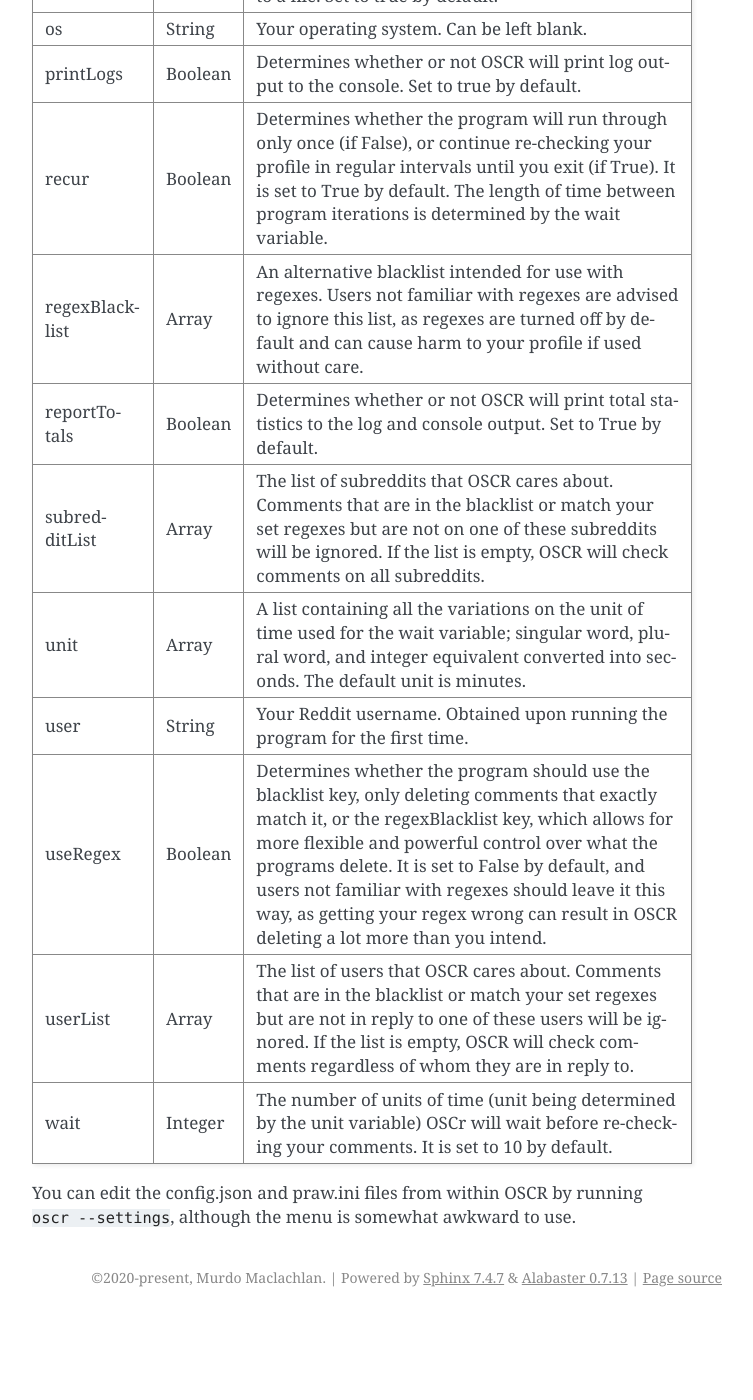
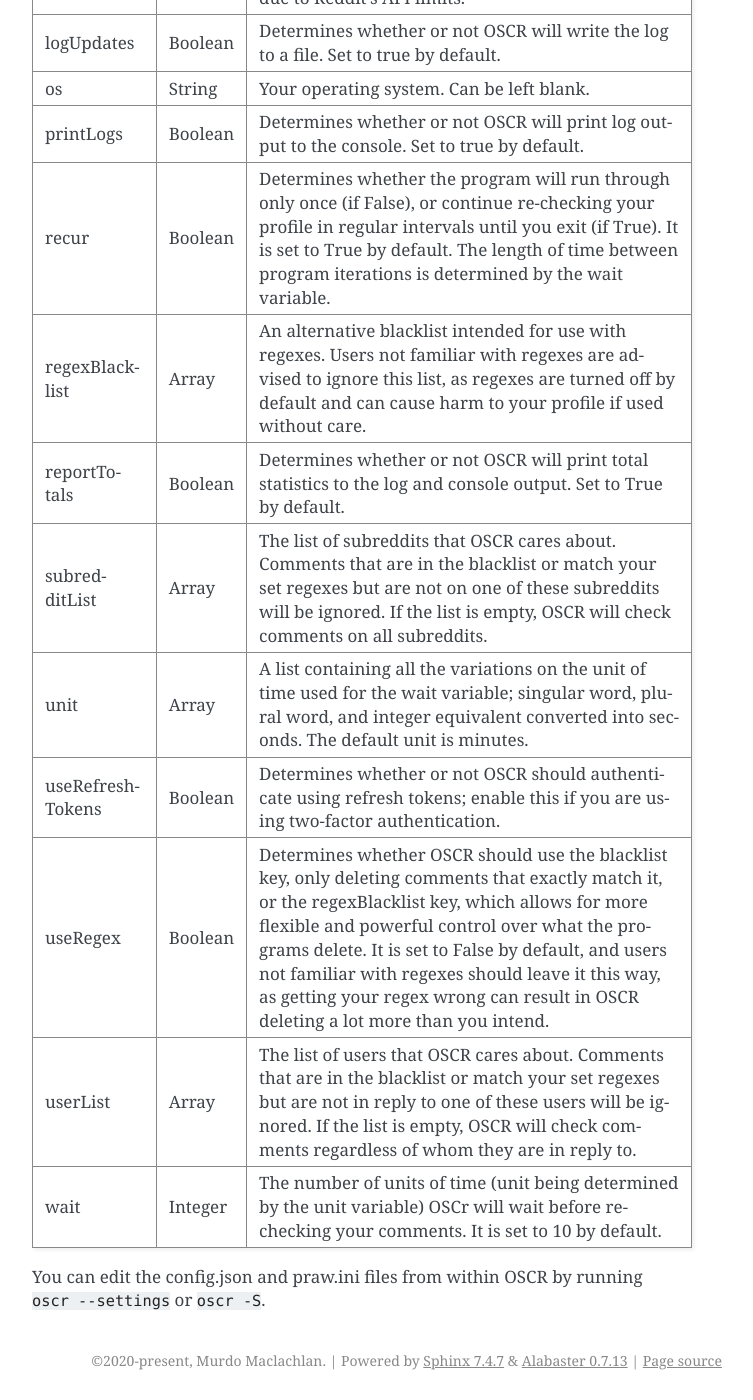
Before and after one commit to MurdoMaclachlan/oscr, a Sphinx documentation site: the page built from docs/source/configuration.rst, in a window 1280 px wide and 1400 px high, scrolled down 1742 px. Shown: the whole window, without its empty margins (388-1141 px from the left). Built offline with Sphinx 7.4.7, drawn with Linux system fonts in a browser that asks for light colours; before the commit the page ends 3059 px from its top, so only the background shows below that; some of the changed lines change nothing that is shown; some of the changed text lies outside the part shown.

Commit message:
Update configuration.rst

```diff
--- a/docs/source/configuration.rst
+++ b/docs/source/configuration.rst
@@ -8,26 +8,28 @@
            {
                "blacklist": [
                    "claim",
+                   "claiming",
+                   "claim -- this was a automated action. please contact me with any questions.",
+                   "dibs",
                    "done",
+                   "done -- this was a automated action. please contact me with any questions.",
                    "unclaim",
-                   "claim -- this was a automated action. please contact me with any questions.",
-                   "done -- this was a automated action. please contact me with any questions.",
-                   "unclaim -- this was a automated action. please contact me with any questions.",
-                   "claiming"
+                   "unclaiming",
+                   "unclaim -- this was a automated action. please contact me with any questions."
                ],
-               "caseSensitive": false,
+               "caseSensitive": False,
                "cutoff": 1,
                "cutoffUnit": 3600,
-               "debug": false,
+               "debug": False,
                "limit": 100,
-               "logUpdates": true,
+               "logUpdates": True,
                "os": "[Your OS here]",
-               "printLogs": true,
-               "recur": true,
+               "printLogs": True,
+               "recur": True,
                "regexBlacklist": [
-                   "^(claim|done|unclaim)(?!(.|\n)*treasure[\s-]*hunt)"
+                   "^(claim|done|dibs|unclaim)(?!(.|\n)*treasure[\s-]*hunt)"
                ],
-               "reportTotals": true,
+               "reportTotals": True,
                "subredditList": [
                    "transcribersofreddit"
                ],
@@ -36,10 +38,11 @@
                    "minutes",
                    60
                ],
+               "useRefreshTokens": False,
                "useRegex": False,
                "userList": [
                    "transcribersofreddit"
-               ]
+               ],
                "wait": 10
            }
        ]
@@ -95,12 +98,12 @@
    * - unit
      - Array
      - A list containing all the variations on the unit of time used for the wait variable; singular word, plural word, and integer equivalent converted into seconds. The default unit is minutes.
-   * - user
-     - String
-     - Your Reddit username. Obtained upon running the program for the first time.
+   * - useRefreshTokens
+     - Boolean
+     - Determines whether or not OSCR should authenticate using refresh tokens; enable this if you are using two-factor authentication.
    * - useRegex
      - Boolean
-     - Determines whether the program should use the blacklist key, only deleting comments that exactly match it, or the regexBlacklist key, which allows for more flexible and powerful control over what the programs delete. It is set to False by default, and users not familiar with regexes should leave it this way, as getting your regex wrong can result in OSCR deleting a lot more than you intend.
+     - Determines whether OSCR should use the blacklist key, only deleting comments that exactly match it, or the regexBlacklist key, which allows for more flexible and powerful control over what the programs delete. It is set to False by default, and users not familiar with regexes should leave it this way, as getting your regex wrong can result in OSCR deleting a lot more than you intend.
    * - userList
      - Array
      - The list of users that OSCR cares about. Comments that are in the blacklist or match your set regexes but are not in reply to one of these users will be ignored. If the list is empty, OSCR will check comments regardless of whom they are in reply to.
@@ -108,4 +111,4 @@
      - Integer
      - The number of units of time (unit being determined by the unit variable) OSCr will wait before re-checking your comments. It is set to 10 by default.
 
-You can edit the config.json and praw.ini files from within OSCR by running ``oscr --settings``, although the menu is somewhat awkward to use.
+You can edit the config.json and praw.ini files from within OSCR by running ``oscr --settings`` or ``oscr -S``.
```
